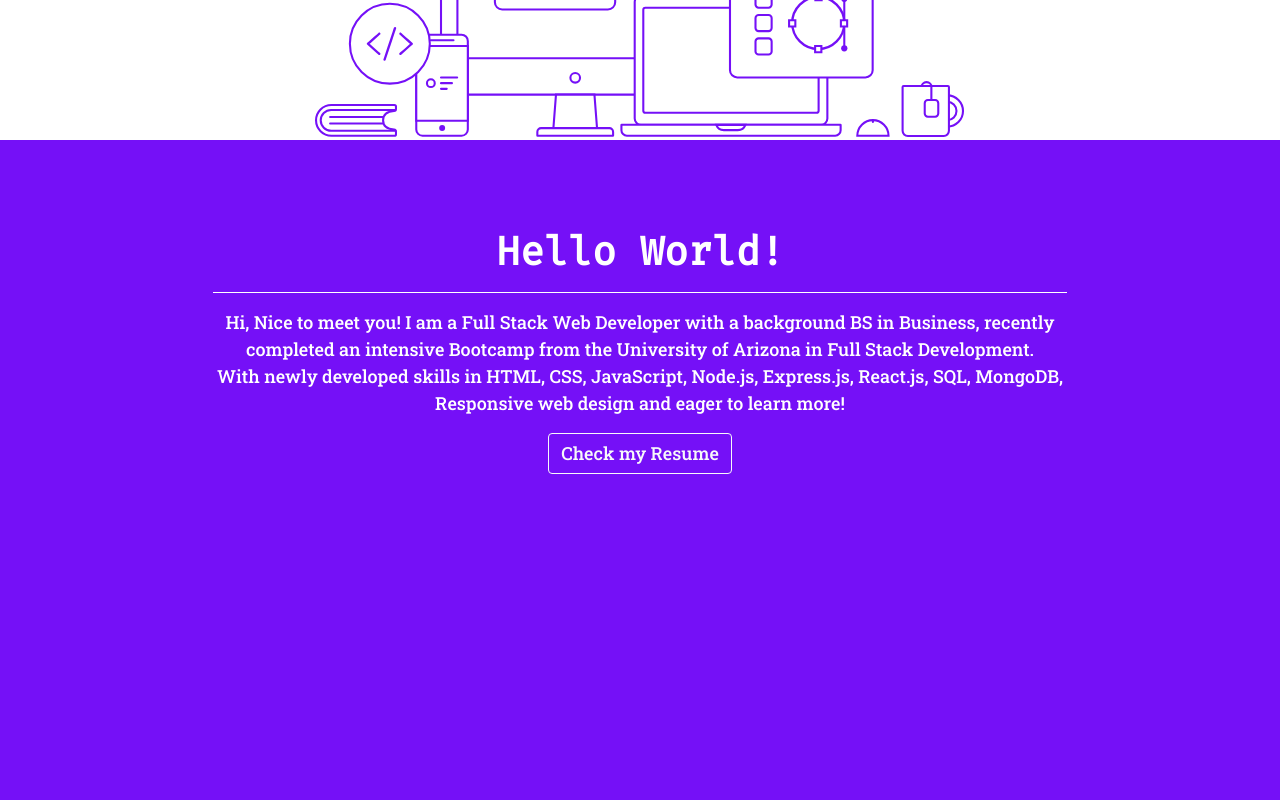
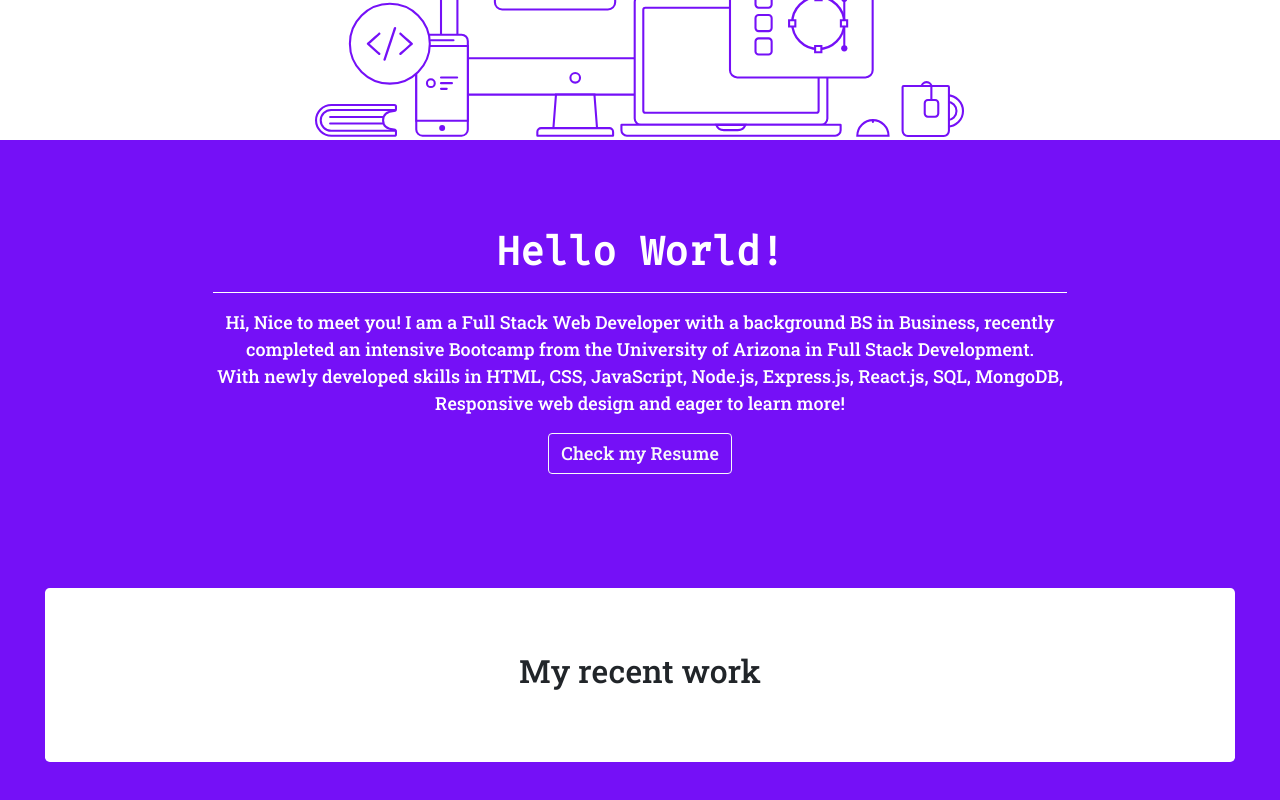
Before and after one commit to jm27/Portfolio-React, a React (Create React App) app in the folder portfolio/: page / in a window 1280 px wide. Shown: the part 602-1402 px from the top of the page. Built offline with nearby package versions, Linux system fonts and the light colour scheme.

Commit message:
Created portfolo section

```diff
--- a/portfolio/src/App.js
+++ b/portfolio/src/App.js
@@ -1,7 +1,8 @@
 import React from "react";
 import Navbar from "./Core/Navbar";
 import Intro from "./Sections/Intro";
-import Profile from './Sections/Profile';
+import Profile from "./Sections/Profile";
+import Portfolio from "./Sections/Portfolio";
 
 function App() {
   return (
@@ -9,6 +10,7 @@ function App() {
       <Navbar></Navbar>
       <Intro></Intro>
       <Profile></Profile>
+      <Portfolio></Portfolio>
     </div>
   );
 }
--- /dev/null
+++ b/portfolio/src/Sections/Portfolio.js
@@ -0,0 +1,17 @@
+import React from "react";
+
+const Portfolio = () => (
+  <section className="portfolio justify-content-center text-center">
+    <div
+      className="jumbotron jumbotron-portfolio
+        mb-4"
+    >
+      <h2 id="title">My recent work</h2>
+      <div className='projects'>
+
+      </div>
+    </div>
+  </section>
+);
+
+export default Portfolio;
--- a/portfolio/src/index.css
+++ b/portfolio/src/index.css
@@ -1,4 +1,4 @@
-body{
+body {
   font-family: "Roboto Slab", serif;
 }
 
@@ -37,11 +37,11 @@ body{
 .hr-intro {
   margin-left: 9em;
   margin-right: 9em;
-  border-color: #7510f7!important;
-    border-top-color: #7510f7 !important;
-    border-right-color: #7510f7 !important;
-    border-bottom-color: #7510f7 !important;
-    border-left-color: #7510f7 !important;
+  border-color: #7510f7 !important;
+  border-top-color: #7510f7 !important;
+  border-right-color: #7510f7 !important;
+  border-bottom-color: #7510f7 !important;
+  border-left-color: #7510f7 !important;
 }
 #accs {
   grid-column: 1;
@@ -74,13 +74,21 @@ body{
 .description {
   font-size: large;
 }
-.btn-outline-light:hover{
-  color:#7510f7!important;
+.btn-outline-light:hover {
+  color: #7510f7 !important;
 }
 
-.resume{
+.resume {
   font-size: large;
   font-weight: 500;
+}
+
+/* Section Portfolio */
+.jumbotron-portfolio {
+  margin-top: -15em;
+  margin-right: 3.5%;
+  margin-left: 3.5%;
+  background-color: #ffffff;
 }
 
 /* Media Query */
@@ -93,7 +101,10 @@ body{
     margin-left: 0;
     margin-right: 0;
   }
-  .container-profile{
-    width: 100%
+  .container-profile {
+    width: 100%;
+  }
+  .jumbotron-portfolio {
+    margin-top: -10em;
   }
 }
```
